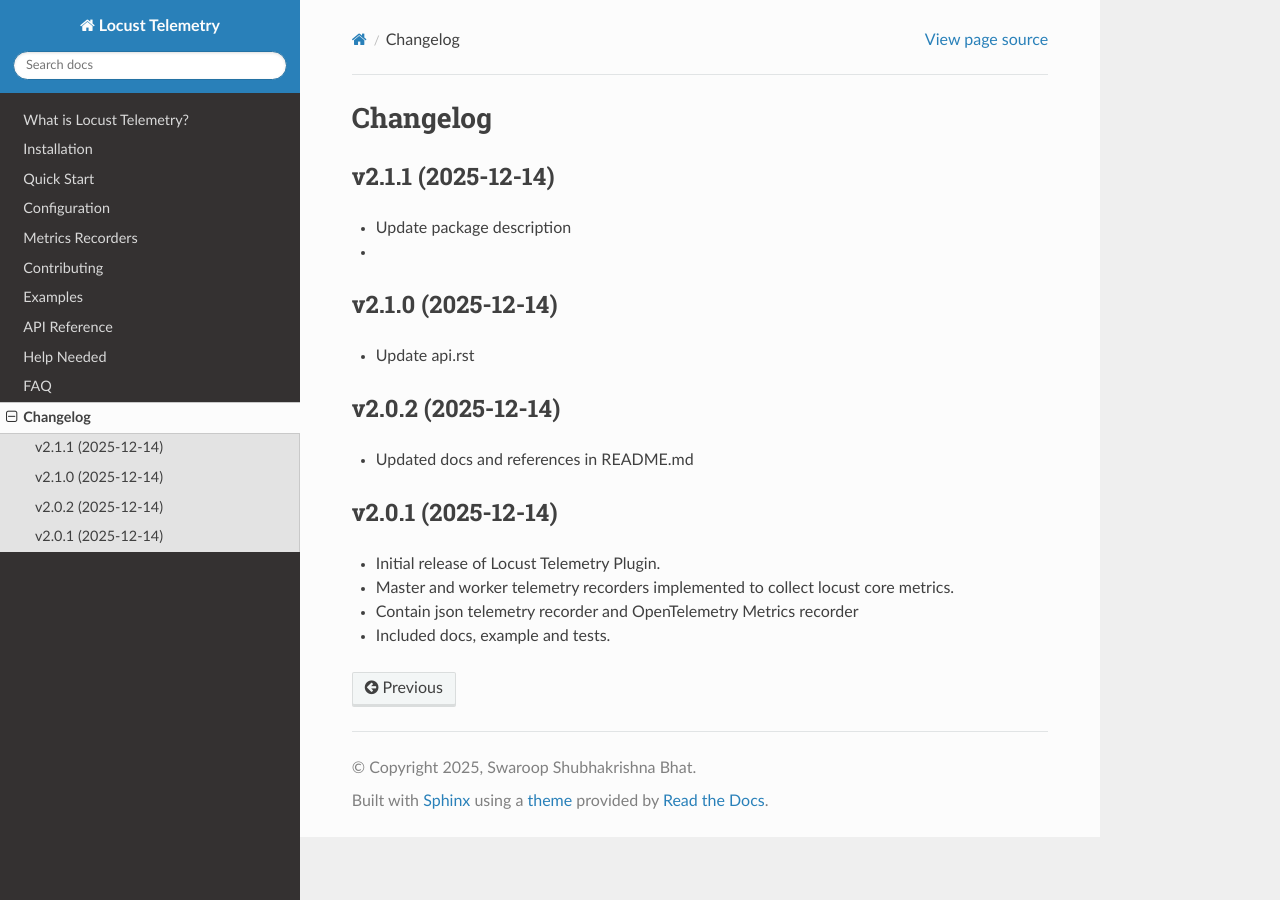
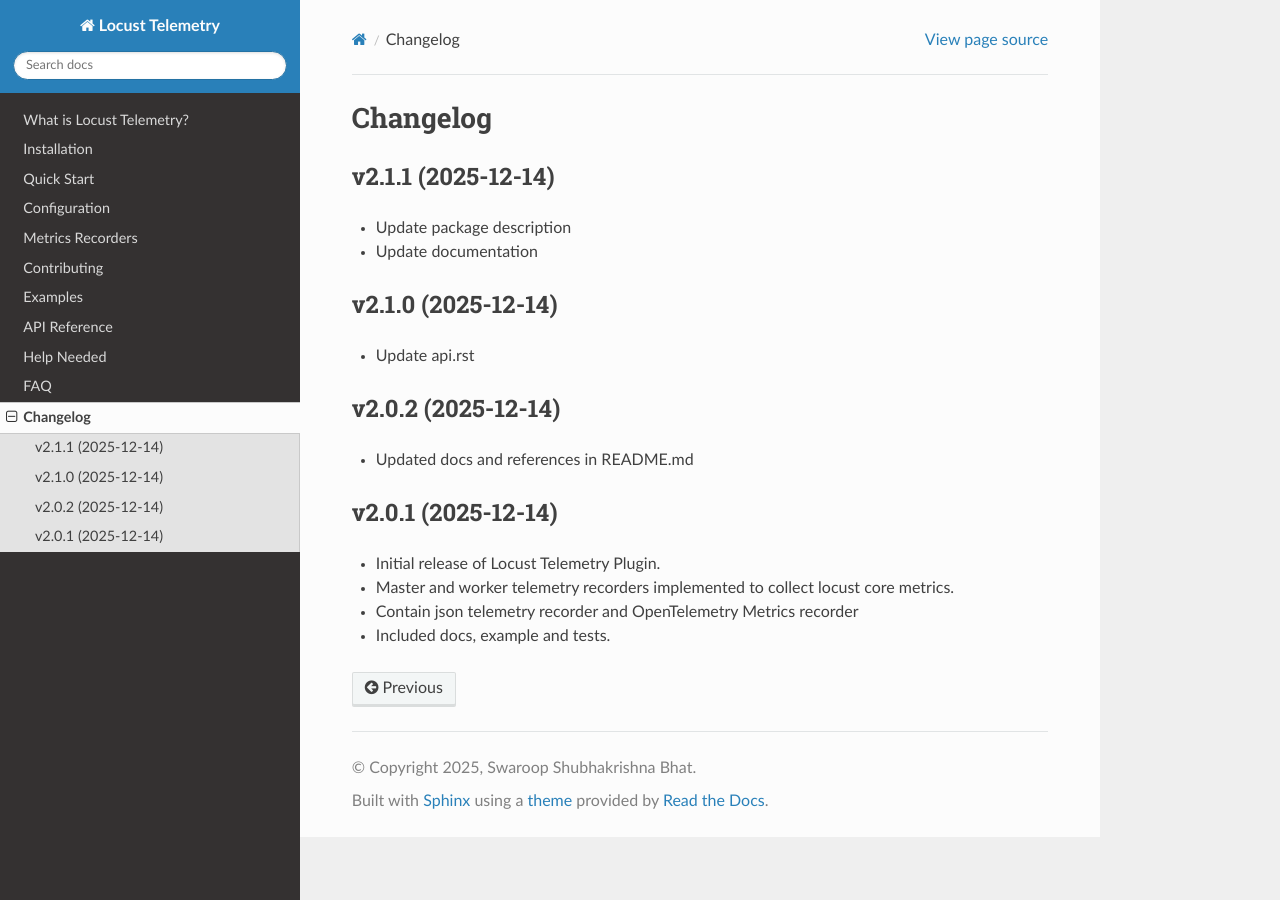
Before and after one commit to platform-crew/locust-telemetry, a Sphinx documentation site: the page built from docs/changelog.rst, in a window 1280 px wide. Built offline with Sphinx 7.4.7 and the Read the Docs theme 3.1.0, drawn with Linux system fonts in a browser that asks for light colours.

Commit message:
Update changelog

```diff
--- a/docs/changelog.rst
+++ b/docs/changelog.rst
@@ -5,7 +5,7 @@
 -------------------
 
 - Update package description
--
+- Update documentation
 
 v2.1.0 (2025-12-14)
 -------------------
```
